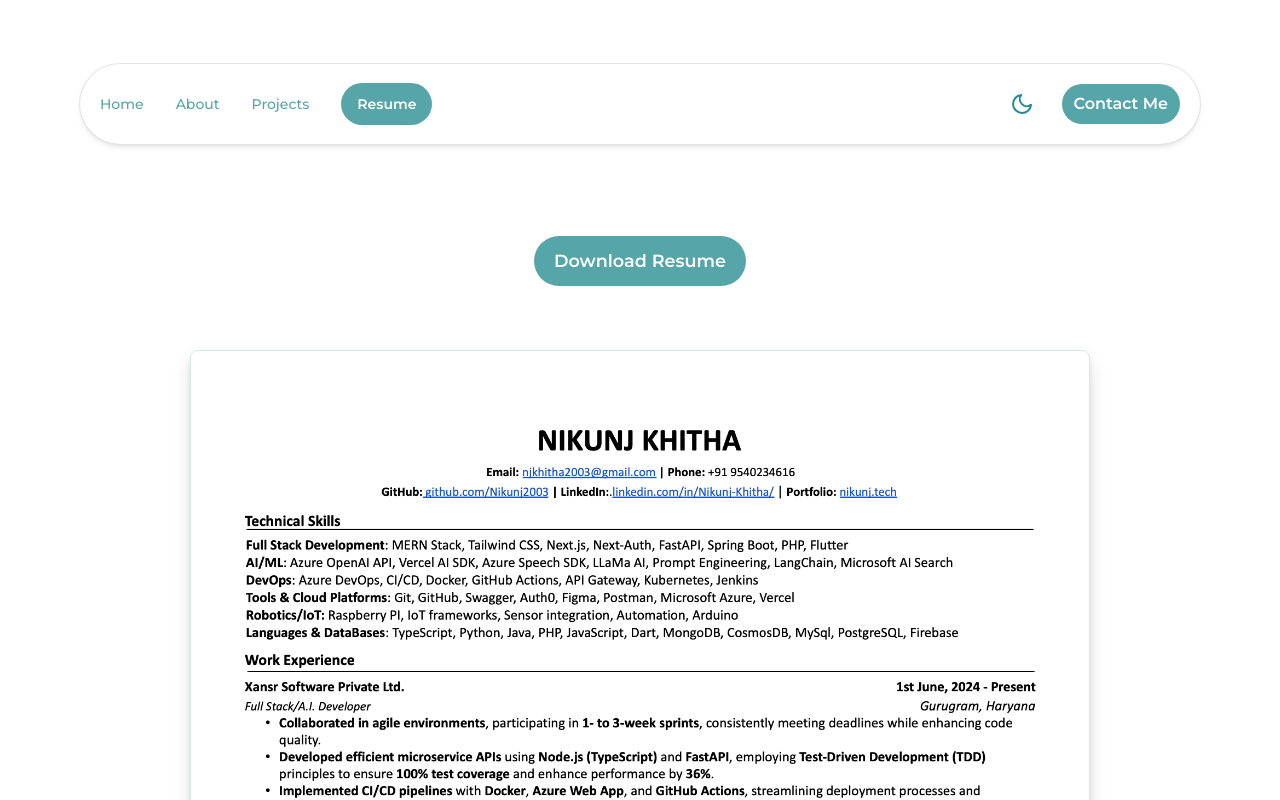
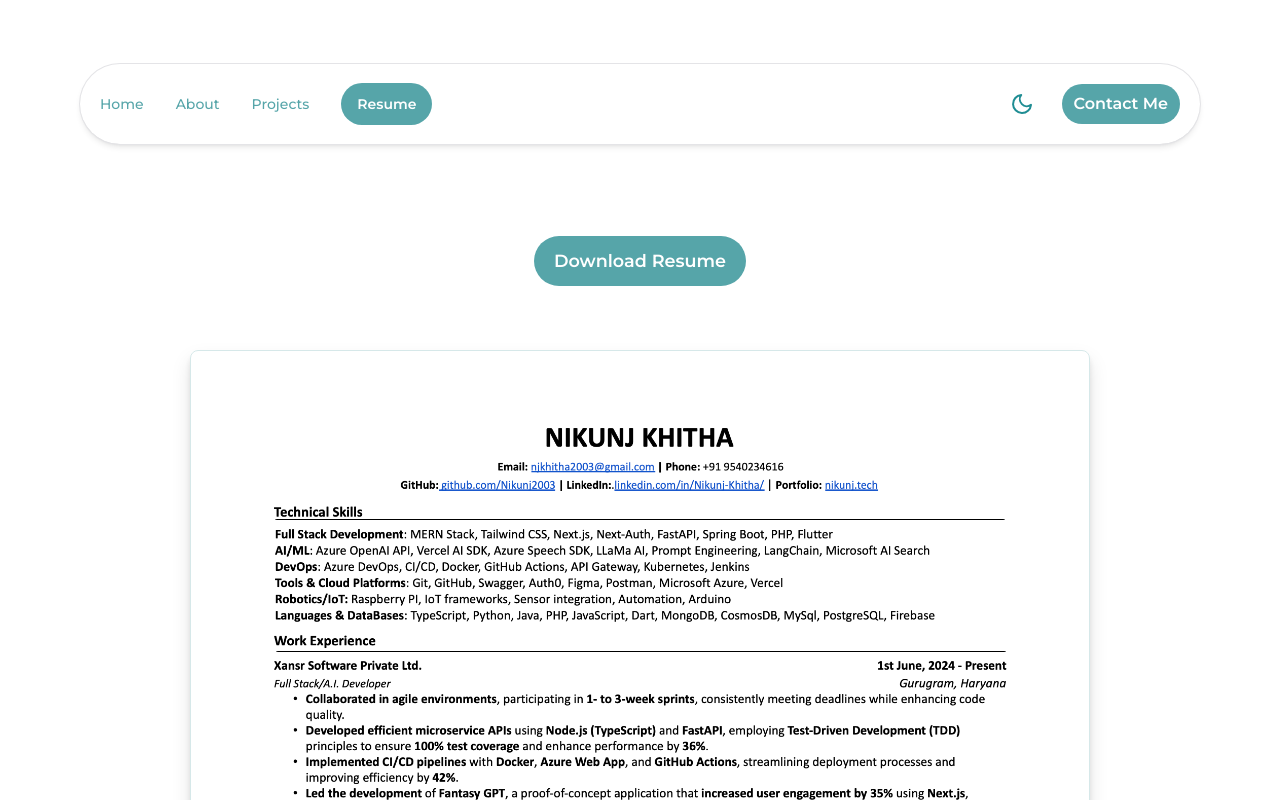
Before and after one commit to Nikunj2003/My-Next-Js-Portfolio, a Next.js app: page /resume in a window 1280 px wide. Shown: the top 800 px of the page. Built offline with nearby package versions, Linux system fonts and the light colour scheme.

Commit message:
Simplified padding styles in Resume component

```diff
--- a/src/pages/resume.tsx
+++ b/src/pages/resume.tsx
@@ -87,8 +87,7 @@ export default function Resume() {
                 maxWidth: "900px",
                 width: "95%",
                 minHeight: "600px",
-                paddingTop: "3rem",
-                paddingBottom: "3rem",
+                padding: "3rem",
                 backgroundColor: resolvedTheme === "dark" ? "rgba(0, 0, 0, 0.2)" : "rgba(255, 255, 255, 0.2)",
                 border: `1px solid ${resolvedTheme === "dark" ? "#1A5458" : "#D6E8E9"}`,
                 boxShadow: resolvedTheme === "dark" ? "none" : "0 10px 20px rgba(0, 0, 0, 0.1), 0 6px 6px rgba(0, 0, 0, 0.1)",
```
